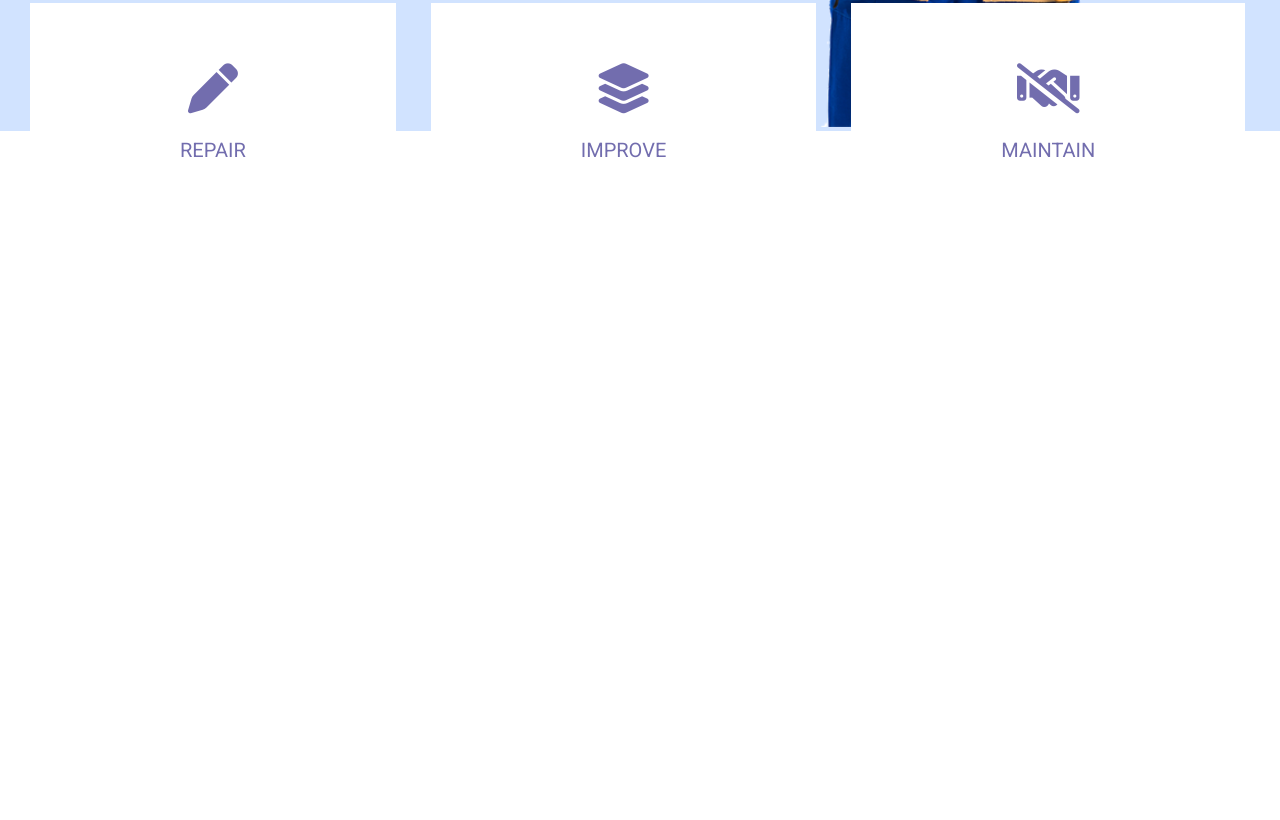
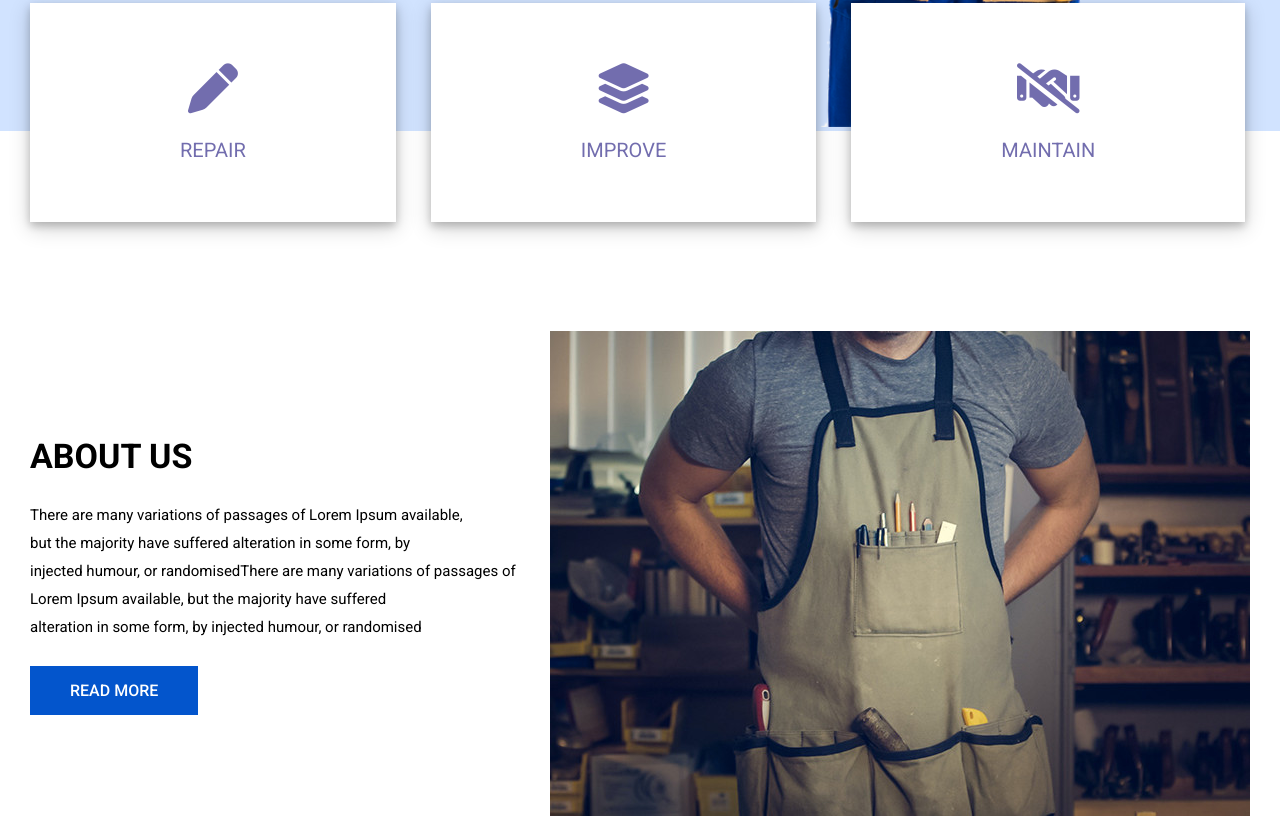
Before and after one commit to aklimaakter20/Inance-Website-Template, a plain HTML site: page index.html in a window 1280 px wide. Shown: the part 778-1598 px from the top of the page. Before the commit the page ends 1140 px from the top, so only its background shows below. Drawn offline with Linux system fonts and the light colour scheme.

Commit message:
about-section added

```diff
--- a/index.html
+++ b/index.html
@@ -42,7 +42,7 @@
 
                     <p>Lorem ipsum dolor sit amet consectetur adipisicing elit. Qui harum voluptatem adipisci. Quos molestiae saepe dicta nobis pariatur, tempora iusto, ad possimus soluta hic praesentium mollitia consequatur beatae, aspernatur culpa.</p>
 
-                    <button class="hero-btn">Contact Us</button>
+                    <button class="hero-btn btn">Contact Us</button>
             </div>
             <div class="hero-right">
                 <img src="images/slider-img.png" alt="">
@@ -64,8 +64,18 @@
         </div>
 
     </div>
-    <div class="about-section">
+    <div class="about-section container">
+        <div class="about-row">
+            <div class="about-left">
+                <h2>About us</h2>
+                <p>There are many variations of passages of Lorem Ipsum available,<br> but the majority have suffered alteration in some form, by <br> injected humour, or randomisedThere are many variations of passages of <br> Lorem Ipsum available, but the majority have suffered <br> alteration in some form, by injected humour, or randomised</p>
+                <button class="btn">Read More</button>
+            </div>
+            <div class="about-right">
+                <img src="images/about-img.jpg" alt="">
+            </div>
 
+        </div>
     </div>
 </body>
 </html>
--- a/style.css
+++ b/style.css
@@ -7,6 +7,22 @@
 .container{
     max-width: 100%;
     padding: 0 30px;
+}
+.btn{
+     padding: 15px 40px;
+     font-size: 16px;
+     text-transform: uppercase;
+     background-color: #0355CC;
+     color: #fff;
+     font-weight: 500;
+     border: 0;
+     transition: 0.5s;
+
+}
+.btn:hover{
+    background-color: transparent;
+    border: 1px solid #0355CC;
+    color: #0355CC;
 }
 .heading-section{
     display: flex;
@@ -47,11 +63,15 @@
         li{
             list-style: none;
         }
-        li a{
+         a{
             text-decoration: none;
             margin-left: 40px;
             color: #000;
-            font-size: 15px;
+            font-size: 16px;
+            transition: 0.3s;
+        }
+        a:hover{
+            color: #0355CC;
         }
         .active{
             color: #0355CC;
@@ -77,13 +97,14 @@
             margin-bottom: 30px;
         }
         .hero-btn{
-            color: #fff;
             background-color: #FF8A1D;
-            border: 0;
-            padding: 12px 50px;
             border-radius: 6px;
-            font-size: 16px;
-            text-transform: uppercase;
+            transition: 0.5s;
+        }
+        .hero-btn:hover{
+            background-color: transparent;
+            border: 1px solid #FF8A1D;
+            color: #FF8A1D;
         }
     }
 }
@@ -101,6 +122,7 @@
     justify-content: space-between;
     position: absolute;
     bottom: -30%;
+    /* margin-bottom: 10px; */
 
     .card{
         background-color: #fff;
@@ -111,7 +133,9 @@
         flex-direction: column;
         margin-bottom: 140px;
         color: #726dae;
-        transition: 0.3s;
+        transition: 0.5s;
+        box-shadow: 0 4px 8px 0 rgba(0, 0, 0, 0.2), 0 6px 20px 0 rgba(0, 0, 0, 0.19);
+
 
         i{
             margin-bottom: 25px;
@@ -130,3 +154,28 @@
 }
 
 }
+/* about-section */
+.about-section{
+    padding-top: 200px;
+
+    .about-row{
+        display: flex;
+        align-items: center;
+        justify-content: space-between;
+
+        .about-left{
+            flex-basis: 40%;
+            & h2{
+                font-size: 34px;
+                margin-bottom: 25px;
+                text-transform: uppercase;
+            }
+            & p{
+                line-height: 28px;
+                text-align: left;
+                font-size: 15px;
+                margin-bottom: 25px;
+            }
+        }
+    }
+}
```
